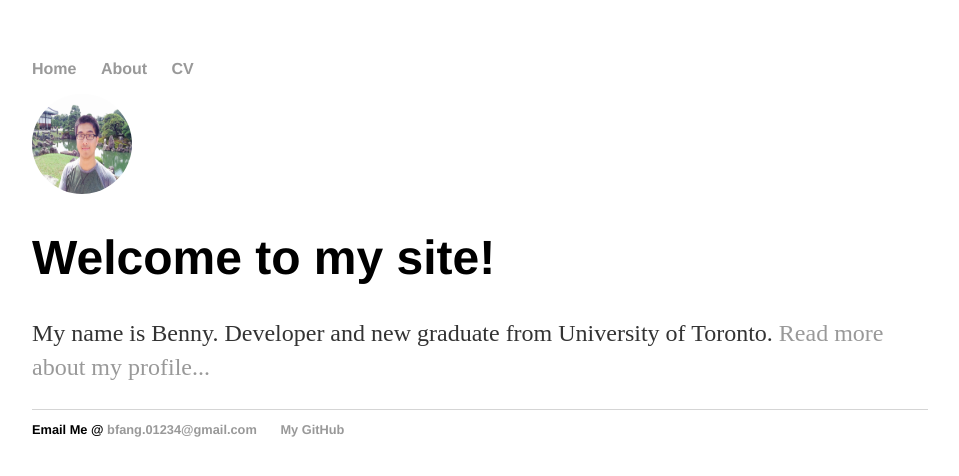
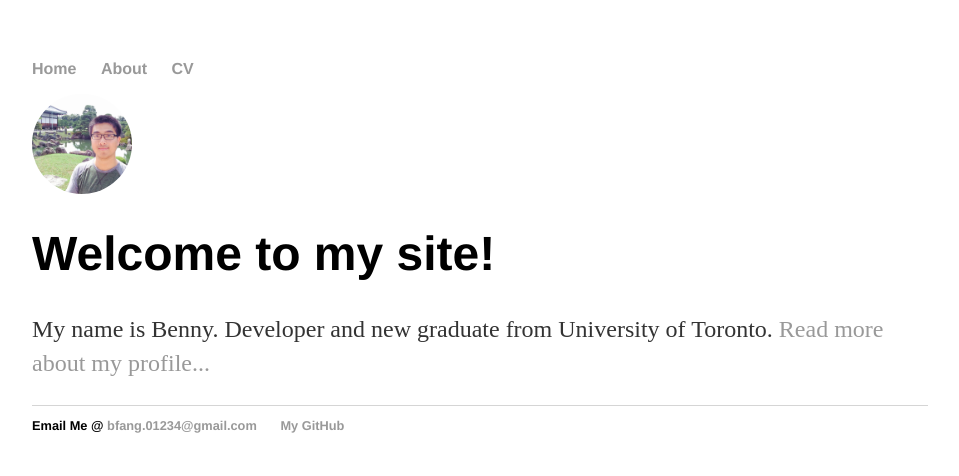
Before and after one commit to bennyfang/bennyfang.github.io, a Jekyll site: the page built from index.html, in a window 1280 px wide. Shown: the top 476 px of the page, without its empty margins (160-1119 px from the left). Built offline with Jekyll 4.4.1, drawn with Linux system fonts in a browser that asks for light colours.

Commit message:
Update index.html

```diff
--- a/index.html
+++ b/index.html
@@ -5,8 +5,8 @@ description: A developer who aims to be the best!
 ---
 
 <div class="row marketing">
-	<div class="col-sm-4">
-	<img class="image-cropper" alt="Benny Fang" src="img/Profile.jpg">
+	<div class="image-cropper">
+	<img alt="Benny Fang" src="img/Profile.jpg">
 	</div>
 	<div itemscope itemtype="http://data-vocabulary.org/Person" class="col-sm-8">
 		<h1>Welcome to my site!</h1>
```
